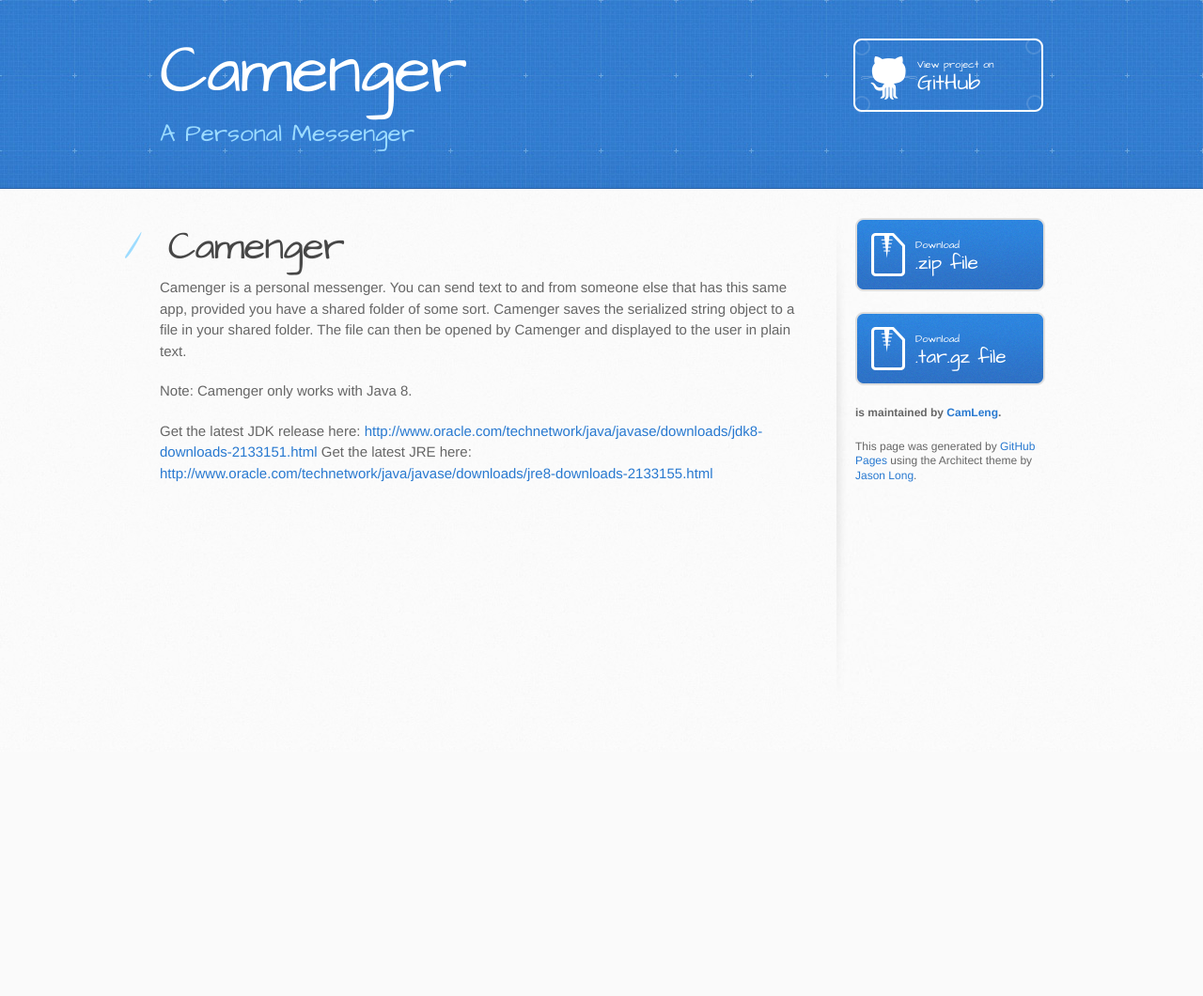
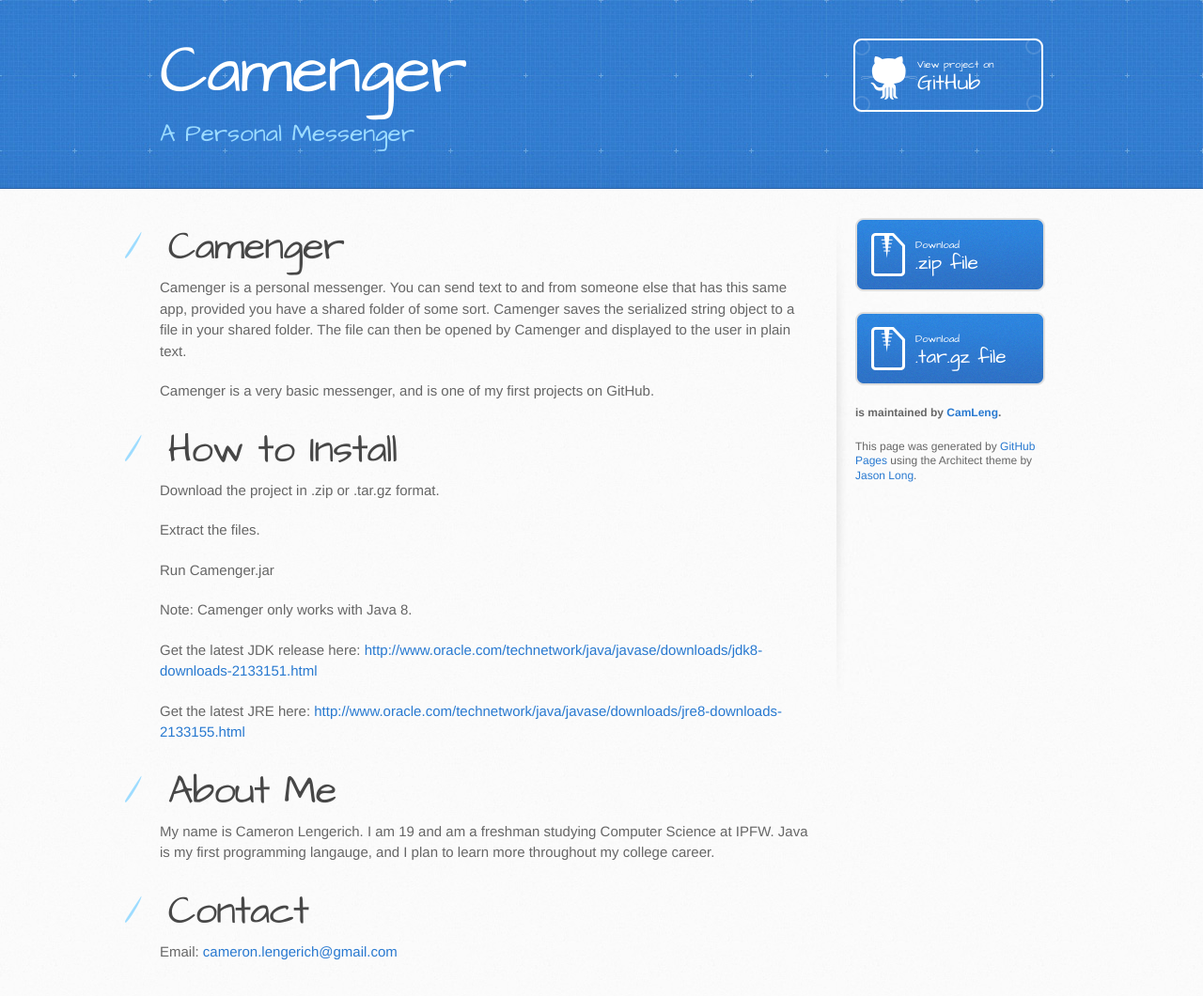
Before and after one commit to CamLeng/Camenger, a plain HTML site: page index.html in a window 1280 px wide. Shown: the whole page at 94% size. Before the commit the page ends 800 px from the top, so only its background shows below. Drawn offline with Linux system fonts and the light colour scheme.

Commit message:
Create gh-pages branch via GitHub

```diff
--- a/index.html
+++ b/index.html
@@ -33,10 +33,32 @@
 
 <p>Camenger is a personal messenger. You can send text to and from someone else that has this same app, provided you have a shared folder of some sort. Camenger saves the serialized string object to a file in your shared folder. The file can then be opened by Camenger and displayed to the user in plain text.</p>
 
+<p>Camenger is a very basic messenger, and is one of my first projects on GitHub.</p>
+
+<h1>
+<a name="how-to-install" class="anchor" href="#how-to-install"><span class="octicon octicon-link"></span></a>How to Install</h1>
+
+<p>Download the project in .zip or .tar.gz format.</p>
+
+<p>Extract the files.</p>
+
+<p>Run Camenger.jar</p>
+
 <p>Note: Camenger only works with Java 8.</p>
 
-<p>Get the latest JDK release here: <a href="http://www.oracle.com/technetwork/java/javase/downloads/jdk8-downloads-2133151.html">http://www.oracle.com/technetwork/java/javase/downloads/jdk8-downloads-2133151.html</a>
-Get the latest JRE here: <a href="http://www.oracle.com/technetwork/java/javase/downloads/jre8-downloads-2133155.html">http://www.oracle.com/technetwork/java/javase/downloads/jre8-downloads-2133155.html</a></p>
+<p>Get the latest JDK release here: <a href="http://www.oracle.com/technetwork/java/javase/downloads/jdk8-downloads-2133151.html">http://www.oracle.com/technetwork/java/javase/downloads/jdk8-downloads-2133151.html</a></p>
+
+<p>Get the latest JRE here: <a href="http://www.oracle.com/technetwork/java/javase/downloads/jre8-downloads-2133155.html">http://www.oracle.com/technetwork/java/javase/downloads/jre8-downloads-2133155.html</a></p>
+
+<h1>
+<a name="about-me" class="anchor" href="#about-me"><span class="octicon octicon-link"></span></a>About Me</h1>
+
+<p>My name is Cameron Lengerich. I am 19 and am a freshman studying Computer Science at IPFW. Java is my first programming langauge, and I plan to learn more throughout my college career.</p>
+
+<h1>
+<a name="contact" class="anchor" href="#contact"><span class="octicon octicon-link"></span></a>Contact</h1>
+
+<p>Email: <a href="mailto:cameron.lengerich@gmail.com">cameron.lengerich@gmail.com</a></p>
         </section>
 
         <aside id="sidebar">
--- a/params.json
+++ b/params.json
@@ -1 +1 @@
-{"name":"Camenger","tagline":"A Personal Messenger","body":"Camenger\r\n=============\r\n\r\nCamenger is a personal messenger. You can send text to and from someone else that has this same app, provided you have a shared folder of some sort. Camenger saves the serialized string object to a file in your shared folder. The file can then be opened by Camenger and displayed to the user in plain text.\r\n\r\nNote: Camenger only works with Java 8.\r\n\r\nGet the latest JDK release here: http://www.oracle.com/technetwork/java/javase/downloads/jdk8-downloads-2133151.html\r\nGet the latest JRE here: http://www.oracle.com/technetwork/java/javase/downloads/jre8-downloads-2133155.html\r\n","google":"","note":"Don't delete this file! It's used internally to help with page regeneration."}
+{"name":"Camenger","tagline":"A Personal Messenger","body":"Camenger\r\n=============\r\n\r\nCamenger is a personal messenger. You can send text to and from someone else that has this same app, provided you have a shared folder of some sort. Camenger saves the serialized string object to a file in your shared folder. The file can then be opened by Camenger and displayed to the user in plain text.\r\n\r\nCamenger is a very basic messenger, and is one of my first projects on GitHub.\r\n\r\n\r\nHow to Install\r\n=============\r\nDownload the project in .zip or .tar.gz format.\r\n\r\nExtract the files.\r\n\r\nRun Camenger.jar\r\n\r\n\r\n\r\nNote: Camenger only works with Java 8.\r\n\r\nGet the latest JDK release here: http://www.oracle.com/technetwork/java/javase/downloads/jdk8-downloads-2133151.html\r\n\r\nGet the latest JRE here: http://www.oracle.com/technetwork/java/javase/downloads/jre8-downloads-2133155.html\r\n\r\n\r\nAbout Me\r\n=============\r\nMy name is Cameron Lengerich. I am 19 and am a freshman studying Computer Science at IPFW. Java is my first programming langauge, and I plan to learn more throughout my college career.\r\n\r\nContact\r\n=============\r\nEmail: cameron.lengerich@gmail.com\r\n","google":"","note":"Don't delete this file! It's used internally to help with page regeneration."}
```
